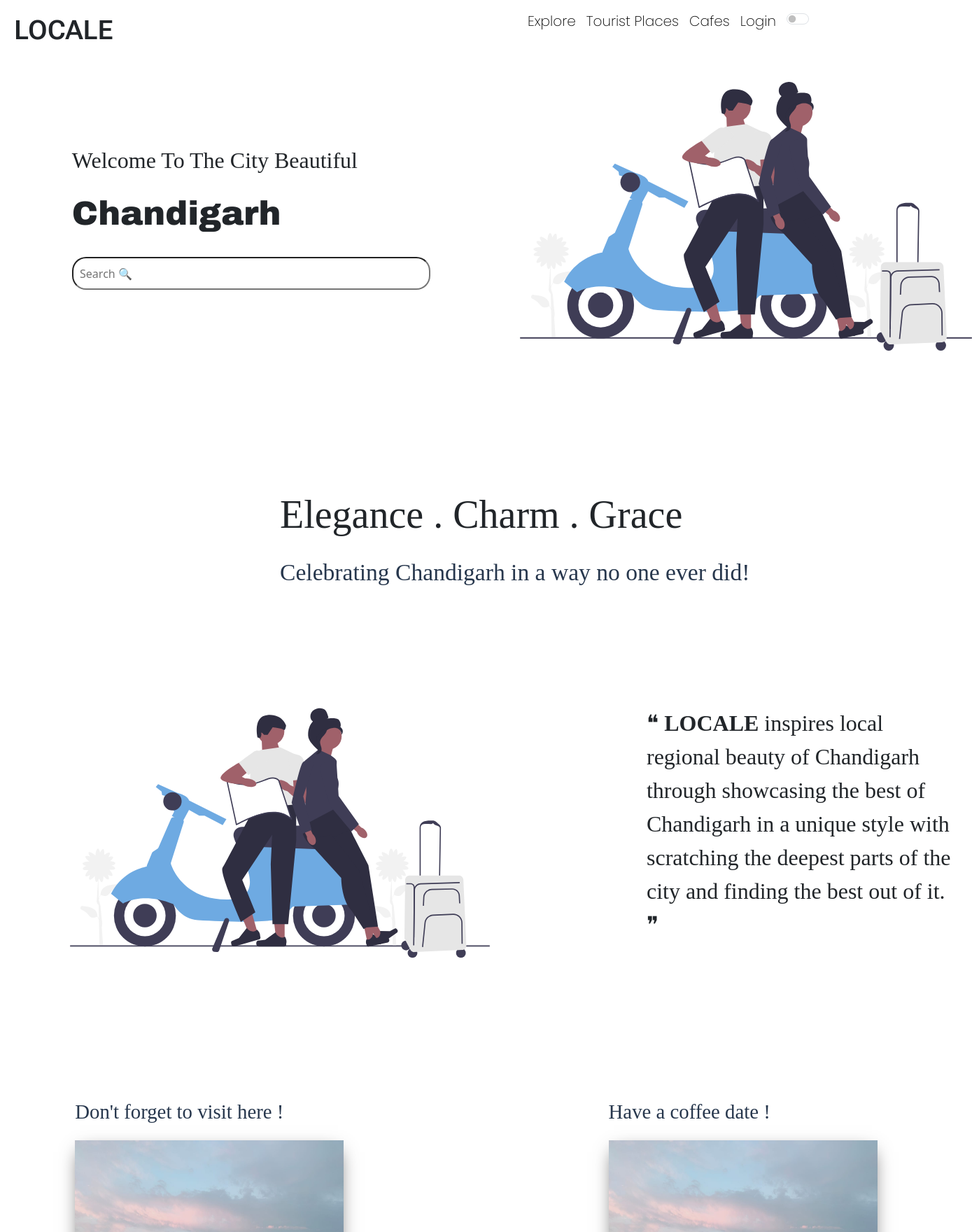
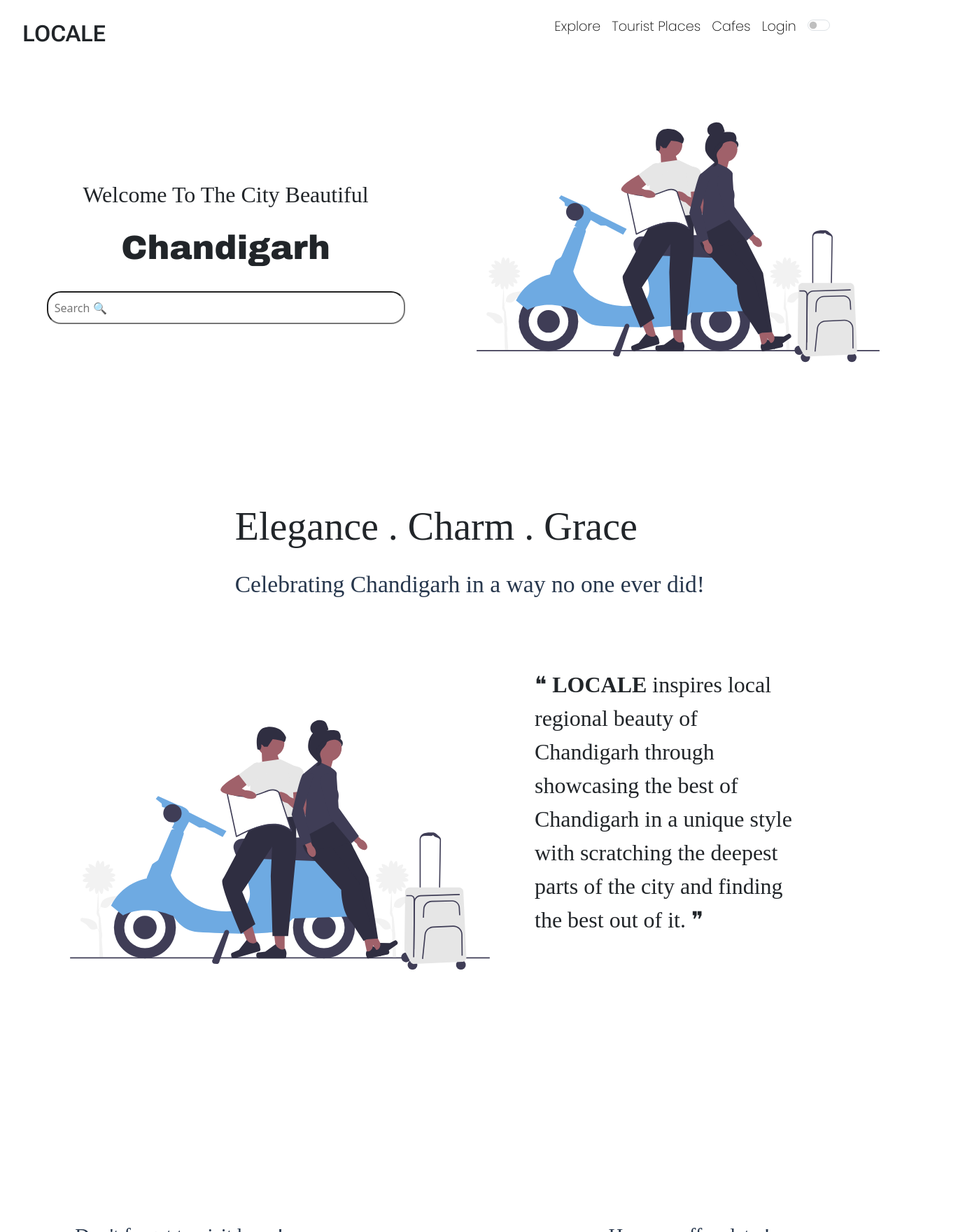
Before and after one commit to vivekk-tiwari/LOCALE, a React (Create React App) app: page / in a window 1280 px wide. Shown: the top 1760 px of the page at 70% size, 1389 px wide, since content can reach past the window. Built offline with nearby package versions, Linux system fonts and the light colour scheme.

Commit message:
Update Explore Page

```diff
--- a/public/styles.css
+++ b/public/styles.css
@@ -5,30 +5,30 @@ body{
 
 /*NAVBAR COMPONENT CSS */
 .Navbar_main{
-    margin-top: 15px;
-    width:100vw;
+    margin-top: 3%;
+    width:98vw;
     display: inline-flex;
     height:8vw;
     gap:30vw;
 }
 
 .Navbar_heading{
-    font-size: 38px;
-    margin-left: 20px;
+    font-size: 2em;
+    margin-left: 1em;
     font-family: 'Roboto Flex', sans-serif;
     font-weight: 750;
-    width: 350px;
+    width: 30%;
 }
 
 .Navbar_link{
     display:inline-flex;
-    gap:15px;
+    gap:1em;
 }
 
 #link1,#link2,#link3,#link4{
     text-decoration: none;
     color: black;
-    font-size: 20px;
+    font-size: 1.2em;
     /* font-family: 'Roboto', sans-serif; */
     font-family: 'Poppins', sans-serif;
     font-weight: 500;
@@ -42,11 +42,13 @@ body{
 #home_title{
     font-size: 2em;
     font-family: 'PT Serif', serif;
+    text-align: center;
 }
 
 #home_title1{
     font-size: 3em;
     font-family: 'Archivo Black', sans-serif;
+    text-align: center;
 }
 
 .home_heading{
@@ -58,16 +60,22 @@ body{
 
 .home_main{
     display: inline-flex;
-    gap:10vw;
+    width:65vw;
+    gap:8vw;
     height:30vw;
+    margin-top: 5vh;
     /* flex-wrap: wrap; */
 }
 
 .home_image{
-    display:flex;
+    display:inline-flex;
+    justify-content: center;
 }
 
-
+#home_img{
+    height:45vh;
+    width:45vw;
+}
 #home_search{
     margin-top:2%;
     width: 40vw;
@@ -76,7 +84,7 @@ body{
     padding: 1.8%;
 }
 
-.home_circle{
+/* .home_circle{
     position: absolute;
     width: 41%;
     height:67%;
@@ -87,11 +95,13 @@ body{
     right: -10.5%;
     top:9.5%;
     z-index: -1;
-}
+} */
 
 /* EXPLORE COMPONENT CSS */
 .explore_main{
-    margin-top: 30%;
+    margin-top: 20%;
+    display:inline-flex;
+    flex-direction: column;
 }
 #explore_img{
     margin-left: 12%;
@@ -111,7 +121,11 @@ body{
     margin-bottom: 100px;
 }
 .explore_main{
-    margin-top: 24%;
+    margin-top: 20%;
+    /* height:100vh; */
+    /* width:98vw; */
+    margin-bottom:25%;
+    gap:10%;
 }
 #explore_title{
     /* height: 5.8vh;
@@ -120,8 +134,8 @@ body{
     font-family: 'PT Serif', serif;
 }
 .explore_heading{
+    width:100%;
     margin-left:50%;
-    width:100%;
 }
 #explore_title_2{
     font-size:2.1em;
@@ -131,15 +145,17 @@ body{
     color:#27374D;
 }
 
-.explore_about{
-    display: flex;
+.explore_about_main{
+    display: inline-flex;
+    height:80vh;
+    width:80vh;
+    gap:10%;
 }
 #explore_d_1{
     font-family: 'PT Serif', serif;
-    width: 300%;
-    margin-left:150%;
-    margin-top: 100%;
     font-size:2em;
+    width:30vw;
+    margin-top:20%;
 }
 
 /* PLace component CSS */
--- a/src/components/Explore.jsx
+++ b/src/components/Explore.jsx
@@ -8,7 +8,6 @@ function Explore  ()  {
                 <p id='explore_title'>Elegance . Charm . Grace</p>
                 <p id='explore_title_2' >Celebrating Chandigarh in a way no one ever did!</p>
             </div>
-
             <ExploreDescription/>
         </div>
     );
--- a/src/components/Explore_Description.jsx
+++ b/src/components/Explore_Description.jsx
@@ -3,12 +3,12 @@ import React from 'react';
 function ExploreDescription () {
     return (
         <div className="explore_about_main">
-            <div className="explore_about">
+            <div className="explore_img">
                 <img src="./images/img.svg" alt="" id="explore_img" style={{width:"600px",height:"500px"}} />
-                <div className="explore_description">
+            </div>
+            <div className="explore_description">
                 <p id='explore_d_1'>❝ <b>LOCALE</b> inspires local regional beauty of Chandigarh through showcasing the best of Chandigarh in a unique
                 style with scratching the deepest parts of the city and finding the best out of it. ❞ </p>
-                </div>
             </div>
         </div>
     );
```
